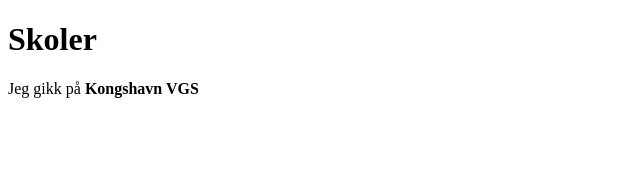
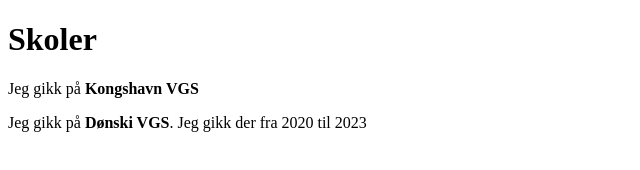
Before and after one commit to Sagal04/DAPE1200, a plain HTML site: page oblig1/index.html in a window 1280 px wide. Shown: the whole page, without its empty margins (0-640 px from the left). Drawn offline with Linux system fonts and the light colour scheme.

Commit message:
Update index.html

```diff
--- a/oblig1/index.html
+++ b/oblig1/index.html
@@ -8,5 +8,8 @@
 <body>
     <h1>Skoler</h1>
     <p>Jeg gikk på <strong>Kongshavn VGS</strong></p>
+
+    <p>Jeg gikk på <strong>Dønski VGS</strong>. Jeg gikk der fra 2020 til 2023</p>
+
 </body>
 </html>
```
